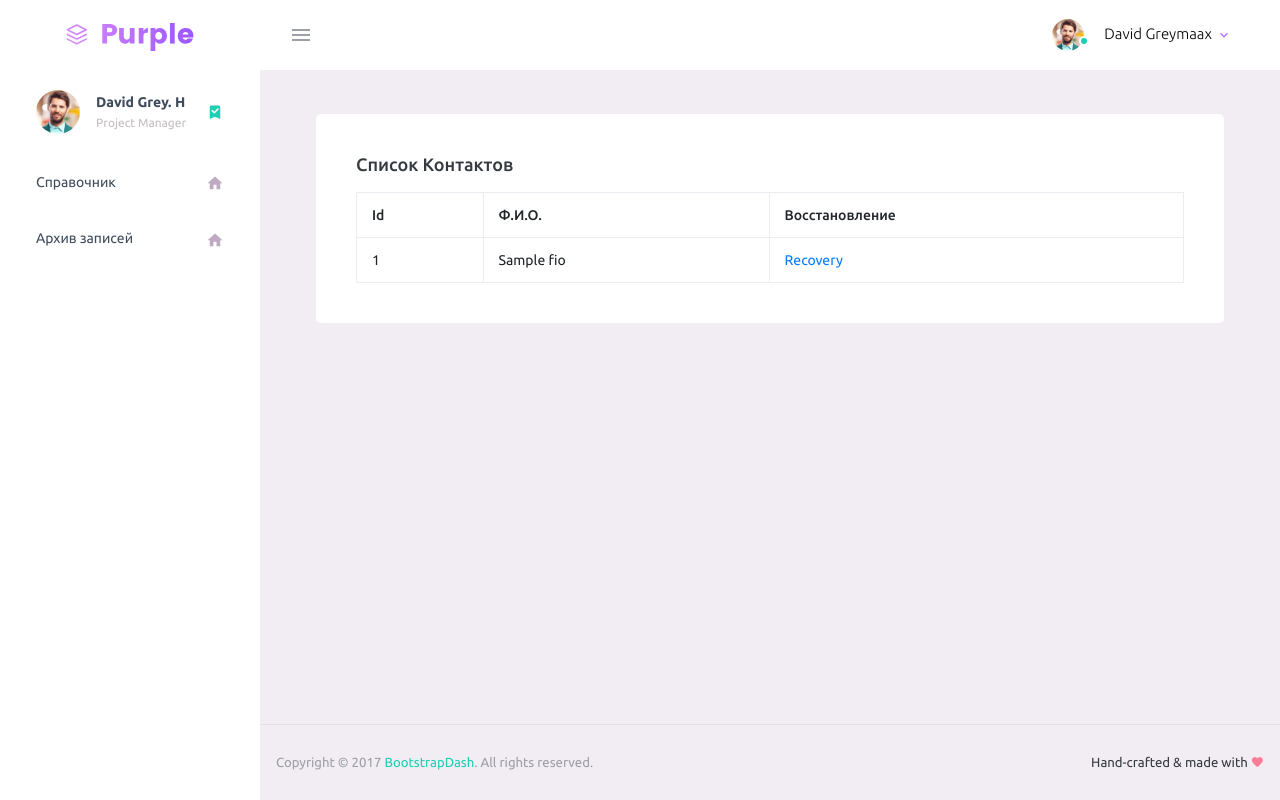
After one commit to Kretova23/adress-book-php, a PHP site: template templates/admin/pages/archive.twig in a window 1280 px wide. The commit adds this page. Run offline with PHP 8.4, Linux system fonts and the light colour scheme; the template is opened without the code that fills it: most values are stand-ins (such as "Sample title", 1, 10 or a date in 2020); some libraries are stand-ins or nearby versions.

Commit message:
корзина для записей и их восстановление

```diff
--- a/app/panel/PanelView.php
+++ b/app/panel/PanelView.php
@@ -43,5 +43,8 @@ class PanelView extends CoreView
     {
         echo $this->twig->render('/admin/pages/contactlist.twig',['contacts'=>$contacts]);
     }
-
+    public function showArchive($contacts)
+    {
+        echo $this->twig->render('/admin/pages/archive.twig',['contacts'=>$contacts]);
+    }
 }
--- a/index.php
+++ b/index.php
@@ -18,6 +18,9 @@ Macaw::get('/panel/logout', 'Panel\PanelController@logout');
 Macaw::get('panel', 'Panel\PanelController@index');
 Macaw::get('panel/contact-list', 'Panel\PanelController@showContactList');
 
+Macaw::get('panel/archive', 'Panel\PanelController@showArchive');
+Macaw::get('panel/contact/move/(:num)', 'Panel\PanelController@moveArchive');
+
 
 Macaw::get('panel/contact/add', 'Panel\PanelController@showContactAdd');
 Macaw::post('panel/contact/add', 'Panel\PanelController@addContact');
--- a/templates/admin/main.twig
+++ b/templates/admin/main.twig
@@ -79,6 +79,10 @@
                 <span class="menu-title">Справочник</span>
                 <i class="mdi mdi-home menu-icon"></i>
               </a>
+              <a class="nav-link" href="/panel/archive">
+                <span class="menu-title">Архив записей</span>
+                <i class="mdi mdi-home menu-icon"></i>
+              </a>
             </li>
           </ul>
         </nav>
--- /dev/null
+++ b/templates/admin/pages/archive.twig
@@ -0,0 +1,31 @@
+{% extends "/admin/main.twig" %}
+
+{% block content %}
+<div class="col-lg-12 grid-margin stretch-card">
+    <div class="card">
+        <div class="card-body">
+            <h4 class="card-title">Список Контактов</h4>
+            </p>
+            <table class="table table-bordered">
+                <thead>
+                <tr>
+                    <th> Id </th>
+                    <th> Ф.И.О. </th>
+                    <th> Восстановление  </th>
+                                  </tr>
+                </thead>
+                <tbody>
+                {% for contact in contacts %}
+                <tr>
+                    <td> {{ contact.id }} </td>
+                    <td> {{ contact.fio }}  </td>
+                    <td><a href="contact/move/{{ contact.id }} ">Recovery</a></td>
+                </tr>
+                {% endfor %}
+                </tbody>
+            </table>
+        </div>
+    </div>
+</div>
+
+{% endblock %}
```
Also changed, not shown: app/ContactModel.php (+27 -0 lines), app/panel/PanelController.php (+10 -0 lines).
